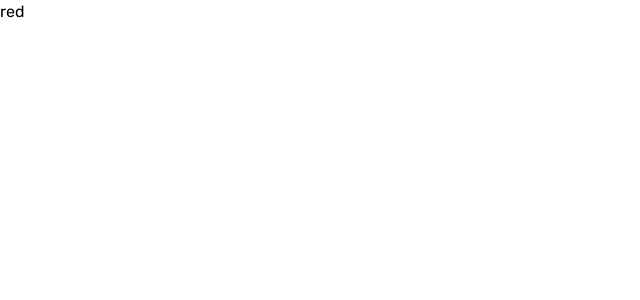
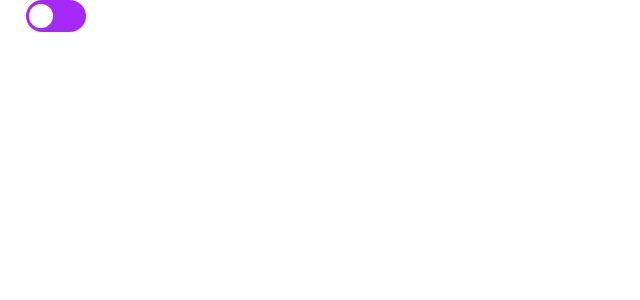
Before and after one commit to ZTanvir/fem-quiz-app, a React (Vite) app: page / in a window 1280 px wide. Shown: the top 300 px of the page, without its empty margins (0-640 px from the left). Built offline with nearby package versions, Linux system fonts and the light colour scheme.

Commit message:
add dark theme toggler

```diff
--- a/src/App.tsx
+++ b/src/App.tsx
@@ -1,9 +1,10 @@
 import "./App.css";
+import ToggleTheme from "./components/ToggleTheme";
 
 function App() {
   return (
     <>
-      <p className="font-rubik font-normal">red</p>
+      <ToggleTheme />
     </>
   );
 }
--- /dev/null
+++ b/src/components/ToggleTheme.tsx
@@ -0,0 +1,34 @@
+import iconLightSun from "../assets/images/icon-sun-light.svg";
+import iconDarkSun from "../assets/images/icon-sun-dark.svg";
+import iconLightMoon from "../assets/images/icon-moon-light.svg";
+import iconDarkMoon from "../assets/images/icon-moon-dark.svg";
+import { useState } from "react";
+
+const ToggleTheme = () => {
+  const [isDark, setIsDark] = useState(false);
+
+  return (
+    <div>
+      <label className="flex gap-0.5">
+        {isDark ? (
+          <img src={iconDarkMoon} alt="dark moon" />
+        ) : (
+          <img src={iconLightMoon} alt="light moon" />
+        )}
+        <input
+          onClick={() => setIsDark(!isDark)}
+          className="bg-brand-purple relative h-8 w-15 appearance-none rounded-2xl outline-none after:absolute after:top-[50%] after:left-[25%] after:h-6 after:w-6 after:-translate-x-1/2 after:-translate-y-1/2 after:rounded-full after:bg-white after:transition-[left] after:duration-300 after:content-[''] checked:after:left-[75%] hover:cursor-pointer"
+          type="checkbox"
+          name="toggle"
+          id="toggle"
+        />
+        {isDark ? (
+          <img src={iconDarkSun} alt="dark sun" />
+        ) : (
+          <img src={iconLightSun} alt="light sun" />
+        )}
+      </label>
+    </div>
+  );
+};
+export default ToggleTheme;
```
